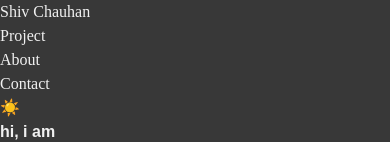
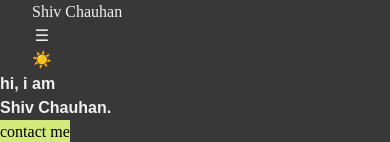
Before and after one commit to stevedev-ops/Shiv-Chauhan, a React (Vite) app: page / in a window 390 px wide. Shown: the top 142 px of the page. Built offline with nearby package versions, Linux system fonts and the light colour scheme.

Commit message:
Responsiveness Corrected

```diff
--- a/package.json
+++ b/package.json
@@ -10,6 +10,9 @@
     "preview": "vite preview"
   },
   "dependencies": {
+    "@emotion/react": "^11.11.4",
+    "@emotion/styled": "^11.11.5",
+    "@mui/material": "^5.15.19",
     "react": "^18.2.0",
     "react-dom": "^18.2.0",
     "react-router-dom": "^6.23.1",
--- a/src/components/About.jsx
+++ b/src/components/About.jsx
@@ -3,11 +3,11 @@ import React from 'react'
 const About = () => {
     return (
         <>
-            <div className='flex justify-evenly pt-28 my-36' id='about'>
+            <div className='flex flex-wrap justify-evenly pt-28 my-36 gap-10' id='about'>
                 <div className='projects uppercase text-4xl'>
                     About Me
                 </div>
-                <div className='text-wrap w-80'>
+                <div className='text-wrap w-80 p-3'>
                     A highly driven and collaborative individual with
                     exceptional conflict resolution skills. Proficient
                     in time management and a quick learner with a
--- a/src/components/Card.jsx
+++ b/src/components/Card.jsx
@@ -41,7 +41,7 @@ const Card = () => {
     }
 
     return (
-        <div className="flex flex-wrap gap-7 justify-center">
+        <div className="flex flex-wrap gap-10 justify-center">
 
             {values.map((value, index) => (
 
--- a/src/components/Home.jsx
+++ b/src/components/Home.jsx
@@ -6,11 +6,11 @@ import github from '../assets/social/github.svg'
 const Home = () => {
   return (
 
-    <div className='flex flex-row justify-evenly items-center py-28' id='home'>
+    <div className='flex flex-row flex-wrap justify-evenly items-center py-28 gap-10' id='home'>
 
-      <div className='flex flex-col gap-5'>
-        <div className='flex'>
-          <span className='shiv uppercase text-5xl'>
+      <div className='flex flex-col items-center gap-5'>
+        <div className='flex items-center'>
+          <span className='shiv uppercase text-5xl p-3'>
             hi, i am <br></br>
             Shiv Chauhan.
           </span>
--- a/src/components/Navbar.jsx
+++ b/src/components/Navbar.jsx
@@ -5,6 +5,7 @@ const Navbar = () => {
     const icons = ["☀️", "🌙"]
     const [themeIcon, setthemeIcon] = useState(icons[0])
     const [theme, setTheme] = useState('dark')
+    const [isopen, setisopen] = useState(true)
 
     useEffect(() => {
         document.documentElement.setAttribute('data-theme', theme);
@@ -27,11 +28,19 @@ const Navbar = () => {
 
     return (
         <div>
-            <nav className='flex justify-between px-24 py-7 items-center w-full fixed'>
+            <nav className='navbar flex justify-between px-24 py-7 items-center w-full fixed'>
                 <div className="logo">
                     <HashLink smooth to={"#home"}><span className='font-bold text-2xl uppercase cursor-pointer'>Shiv Chauhan</span></HashLink>
                 </div>
-                <ul className="flex gap-8">
+
+                <button className="mobile-menu-button">
+                    <ul className='flex gap-4'>
+                        <li onClick={() => { alert(`Button currently not functional!!`) }}>&#9776;</li>
+                        <li onClick={handleChange} className='cursor-pointer hover:font-bold transition-all'>{themeIcon}</li>
+                    </ul>
+                </button>
+
+                <ul className={`flex gap-8 menu ${isopen ? 'block' : 'hidden'} `}>
                     <HashLink smooth to={"#projects"}><li className='cursor-pointer hover:font-bold transition-all'>Project</li></HashLink>
                     <HashLink smooth to={"#about"}>
                         <li className='cursor-pointer hover:font-bold transition-all'>About</li>
--- a/src/index.css
+++ b/src/index.css
@@ -64,3 +64,36 @@ h2 {
 .card_border {
   border-color: var(--primary-text-color);
 }
+
+
+
+/* Navbar */
+
+/* resize nav */
+@media (max-width: 490px) {
+  .navbar {
+    padding-left: 2rem;
+    padding-right: 4rem;
+  }
+}
+
+/* toggle icon */
+@media (max-width: 700px) {
+  .menu {
+    display: none;
+  }
+
+  .mobile-menu-button {
+    display: block;
+  }
+}
+
+@media (min-width: 700px) {
+  .menu {
+    display: flex;
+  }
+
+  .mobile-menu-button {
+    display: none;
+  }
+}
```
Also changed, not shown: 1 other file (tests, documents, lock files or other folders).
